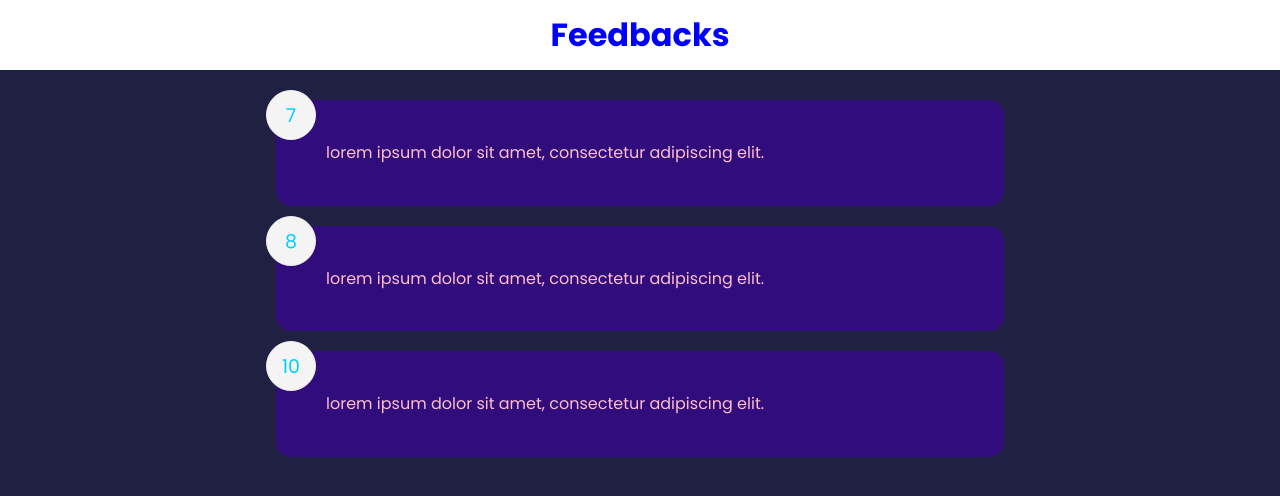
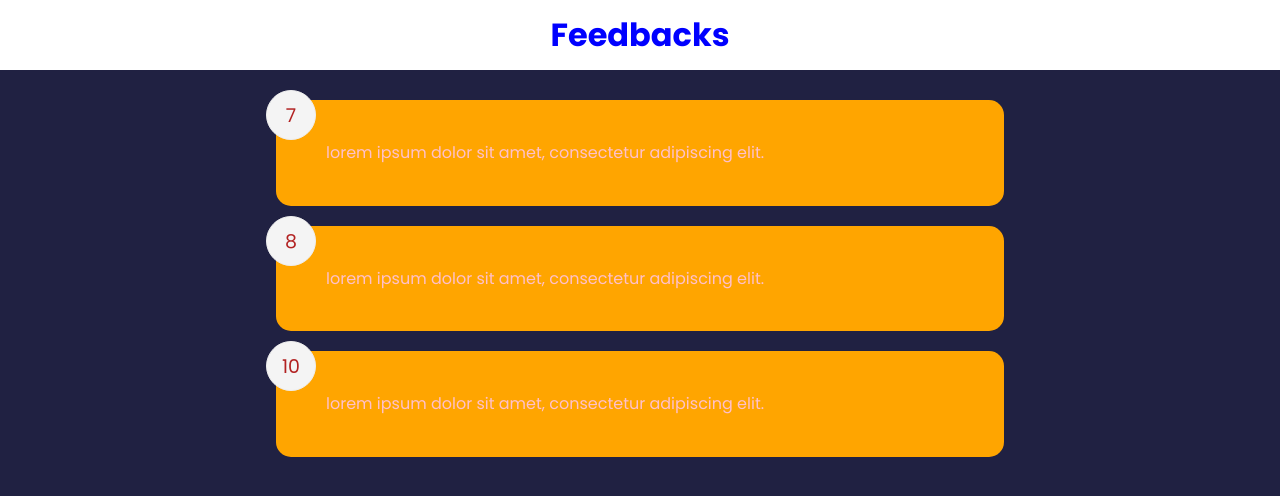
Before and after one commit to tejaswinidvekaria/teve-react, a React (Create React App) app: page / in a window 1280 px wide. Shown: the top 496 px of the page. Built offline with nearby package versions, Linux system fonts and the light colour scheme.

Commit message:
conditional style

```diff
--- a/package.json
+++ b/package.json
@@ -6,6 +6,7 @@
     "@testing-library/jest-dom": "^5.17.0",
     "@testing-library/react": "^13.4.0",
     "@testing-library/user-event": "^13.5.0",
+    "prop-types": "^15.8.1",
     "react": "^18.2.0",
     "react-dom": "^18.2.0",
     "react-scripts": "5.0.1",
--- a/src/component/shared/CardComponent.jsx
+++ b/src/component/shared/CardComponent.jsx
@@ -1,10 +1,21 @@
-function CardComponent({children,reverse}) {
+import PropTypes from 'prop-types'
+function CardComponent({ children, reverse }) {
+  // return (
+  //   // Conditional class :
+  //   <div className={`cardComponent ${reverse && 'reverse'}`}>{children}</div>
+  // )
+
   return (
-    // Conditional class :
-    <div className={`cardComponent ${reverse && 'reverse'}`}>{children}</div>
-    // $<--if, {} <-- for template string
-    //  && <-- Then, 'reverse'<-class reverse
+    // Conditional styling
+    <div className="cardComponent" style={{ backgroundColor: reverse ? "orange" : "blanchedalmond", color: reverse ? "firebrick" : "hotpink" }}>{children}</div>
   )
 }
+CardComponent.defaultProps = {
+  reverse: false,
+}
 
+CardComponent.propTypes = {
+  children: PropTypes.node.isRequired,
+  reverse:PropTypes.bool,
+}
 export default CardComponent
```
Also changed, not shown: src/component/FeedbackItem.jsx (+8 -3 lines), src/component/FeedbackList.jsx (+15 -3 lines), 1 other file (tests, documents, lock files or other folders).
